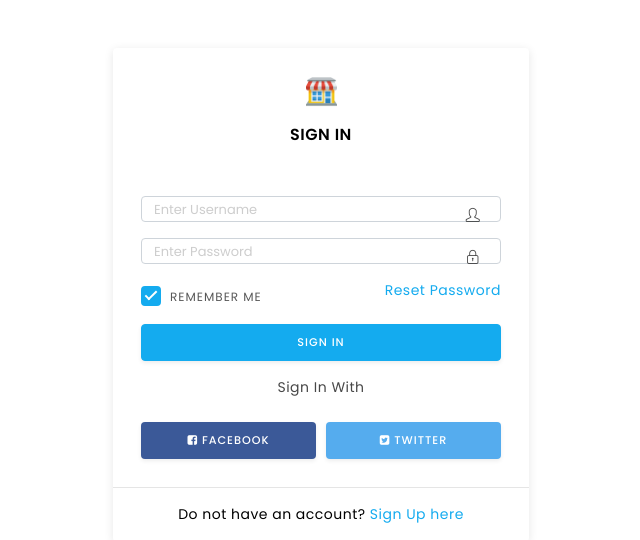
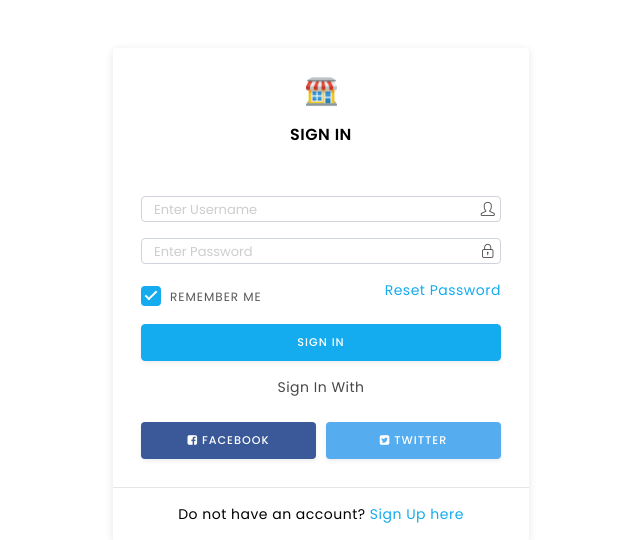
Before and after one commit to proghasan/pos-codeigniter, a CodeIgniter app: page /database/path in a window 1280 px wide. Shown: the top 540 px of the page, without its empty margins (319-959 px from the left). Run offline with CodeIgniter, Linux system fonts and the light colour scheme.

Commit message:
login page icon style change

```diff
--- a/application/views/login.php
+++ b/application/views/login.php
@@ -19,7 +19,12 @@
   <link href="assets/css/icons.css" rel="stylesheet" type="text/css"/>
   <!-- Custom Style-->
   <link href="assets/css/app-style.css" rel="stylesheet"/>
-
+  <style>
+    .icon{
+      right: -15px !important;
+     margin-top: -6px !important;
+    }
+  </style>
 </head>
 
 <body>
@@ -42,7 +47,7 @@
 			  <label for="user_name" class="sr-only">Username</label>
 			   <div class="position-relative has-icon-right">
 				  <input type="text" id="user_name" name="user_name" class="form-control input-shadow" placeholder="Enter Username" required>
-				  <div class="form-control-position">
+				  <div class="form-control-position icon">
 					  <i class="icon-user"></i>
 				  </div>
 			   </div>
@@ -51,7 +56,7 @@
 			  <label for="password" class="sr-only">Password</label>
 			   <div class="position-relative has-icon-right">
 				  <input type="password" id="password" name="password" class="form-control input-shadow" placeholder="Enter Password" required>
-				  <div class="form-control-position">
+				  <div class="form-control-position icon">
 					  <i class="icon-lock"></i>
 				  </div>
 			   </div>
@@ -98,12 +103,7 @@
   <script src="assets/js/jquery.min.js"></script>
   <script src="assets/js/popper.min.js"></script>
   <script src="assets/js/bootstrap.min.js"></script>
-
-  <!-- sidebar-menu js -->
-  <script src="assets/js/sidebar-menu.js"></script>
-
   <!-- Custom scripts -->
-  <script src="assets/js/app-script.js"></script>
 
 </body>
 
```
